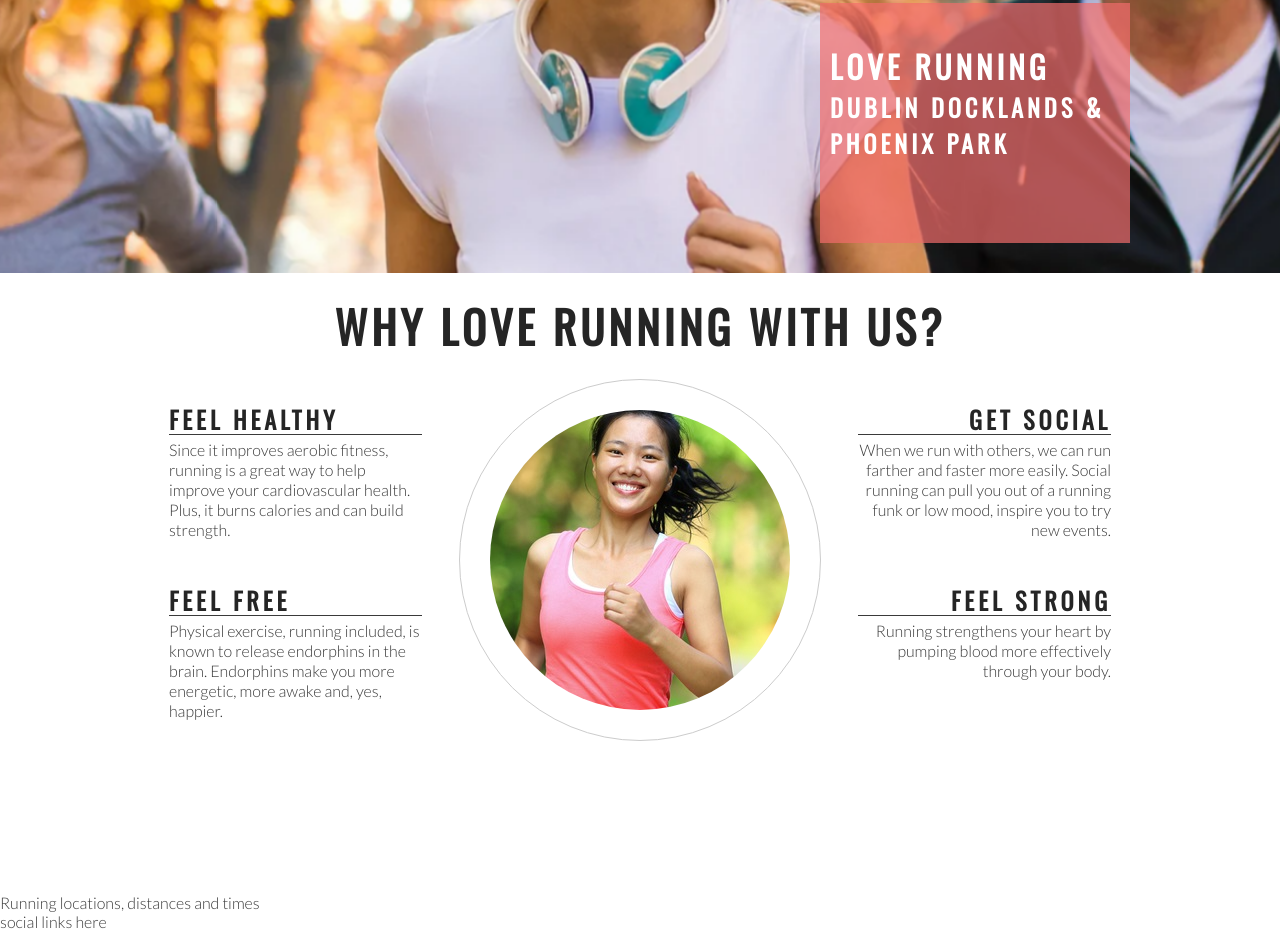
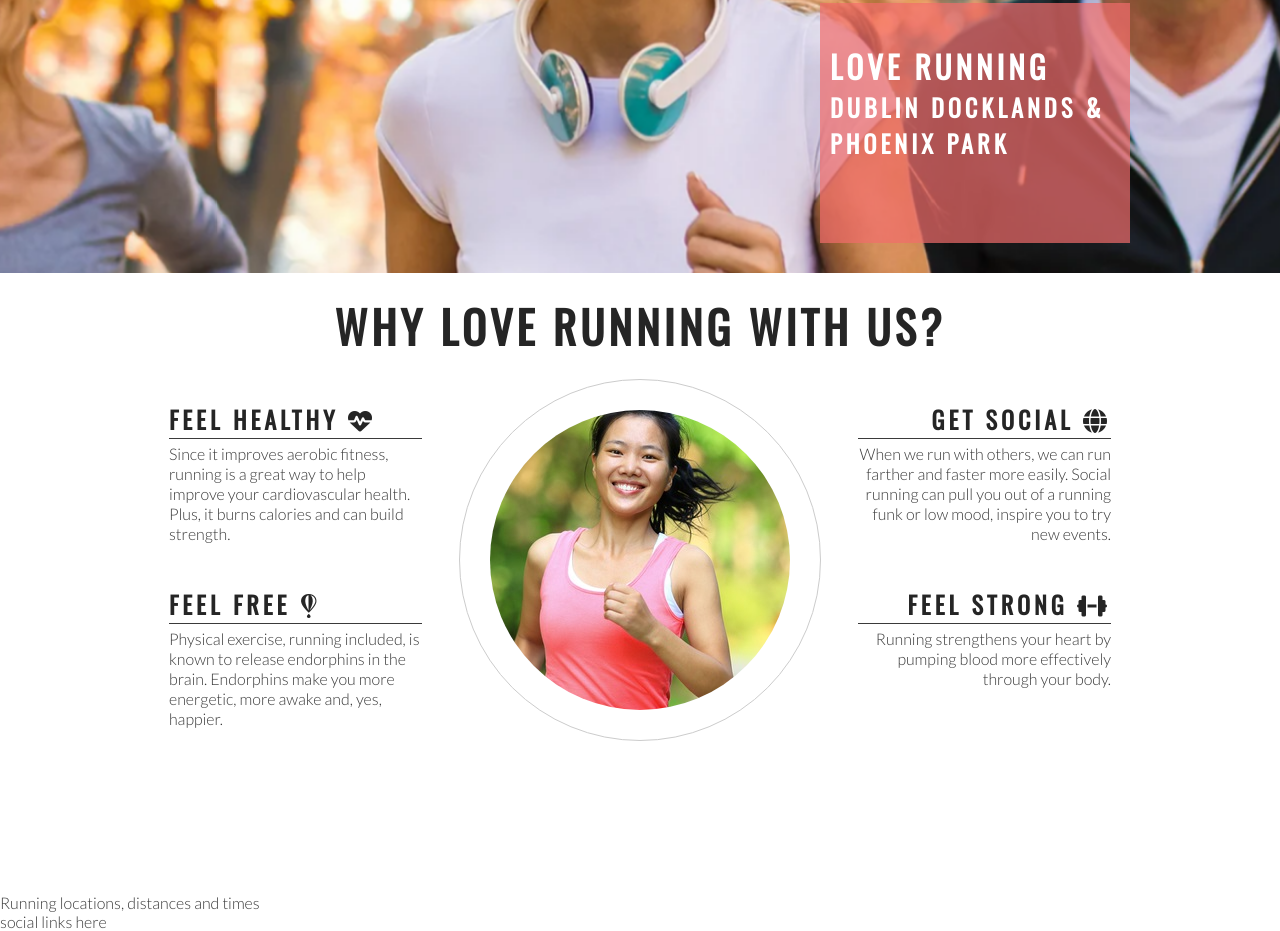
Before and after one commit to michaelrfreitas/love-running, a plain HTML site: page index.html in a window 1280 px wide. Shown: the part 402-1333 px from the top of the page. Drawn offline with nearby package versions, Linux system fonts and the light colour scheme.

Commit message:
Add Font Awesome icons to club ethos

```diff
--- a/assets/css/style.css
+++ b/assets/css/style.css
@@ -32,6 +32,7 @@ h1, h2 {
 #menu {
     font-size: 110%;
     letter-spacing: 4px;
+    float: right;
 }
 
 #menu, #logo {
@@ -39,7 +40,7 @@ h1, h2 {
 }
 
 #menu li {
-    float: right;
+    float: left;
     list-style-type: none;
     margin-right: 30px;
 }
--- a/index.html
+++ b/index.html
@@ -42,24 +42,24 @@
         <h2 id="welcome">Why Love Running With Us?</h2>
         <div id="left-about">
             <div class="left-about-heading">
-                <h2>Feel Healthy</h2>
+                <h2>Feel Healthy <i class="fa-solid fa-heart-pulse"></i></h2>
                 <hr>
                 <p>Since it improves aerobic fitness, running is a great way to help improve your cardiovascular health. Plus, it burns calories and can build strength.</p>
             </div>
             <div class="left-about-heading">
-                <h2>Feel Free</h2>
+                <h2>Feel Free <i class="fa-brands fa-fly"></i></h2>
                 <hr>
                 <p>Physical exercise, running included, is known to release endorphins in the brain. Endorphins make you more energetic, more awake and, yes, happier.</p>
             </div>
         </div>
         <div id="right-about">
             <div class="right-about-heading">
-                <h2>Get Social</h2>
+                <h2>Get Social <i class="fa-solid fa-globe"></i></h2>
                 <hr>
                 <p>When we run with others, we can run farther and faster more easily. Social running can pull you out of a running funk or low mood, inspire you to try new events.</p>
             </div>
             <div class="right-about-heading">
-                <h2>Feel Strong</h2>
+                <h2>Feel Strong <i class="fa-solid fa-dumbbell"></i></h2>
                 <hr>
                 <p>Running strengthens your heart by pumping blood more effectively through your body.</p>
             </div>
@@ -76,6 +76,9 @@
     <Footer>
         social links here
     </Footer>
+
+    <!-- Font Awesome Script -->
+    <script src="https://kit.fontawesome.com/6f007dedf1.js" crossorigin="anonymous"></script>
 </body>
 
 </html>
```
